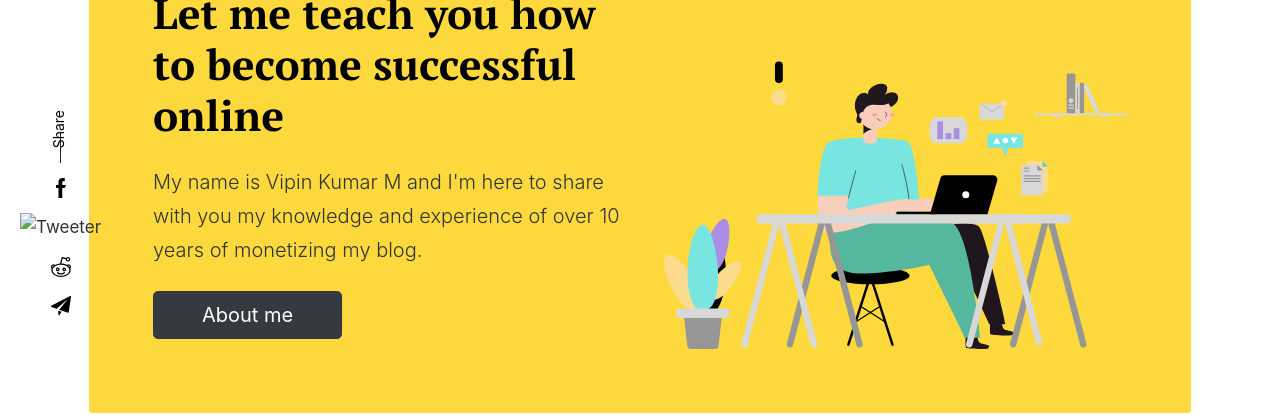
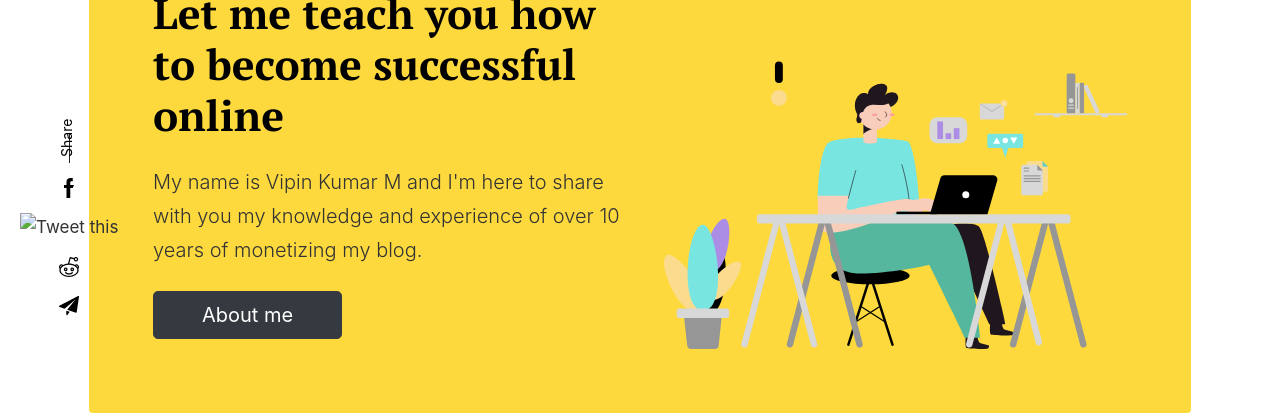
Before and after one commit to VipinMadhaan/vipinmadhaan.github.io, a Jekyll site: the page built from index.html, in a window 1280 px wide. Shown: the part 201-616 px from the top of the page. Built offline with Jekyll 4.4.1, drawn with Linux system fonts in a browser that asks for light colours; the list of posts is cut into pages by our own code; comment, search, counter and statistics services are not loaded.

Commit message:
updated share alt

```diff
--- a/_layouts/default.html
+++ b/_layouts/default.html
@@ -148,16 +148,16 @@
       </div>
       <div class="bg-dark" style="width: 1px; height: 30px; margin: 0px auto"></div>
       <div data-network="facebook" class="st-custom-button">
-        <img title="Share on Facebook" width="20" src="/assets/images/icons/fb.svg" alt="Facebook" />
+        <img title="Share on Facebook" width="20" src="/assets/images/icons/fb.svg" alt="Share on Facebook" />
       </div>
       <div data-network="twitter" class="st-custom-button">
-        <img title="Tweet this" width="20" src="/assets/images/icons/twitter.svg" alt="Tweeter" />
+        <img title="Tweet this" width="20" src="/assets/images/icons/twitter.svg" alt="Tweet this" />
       </div>
       <div data-network="reddit" class="st-custom-button">
-        <img title="Share on Reddit" width="20" src="/assets/images/icons/reddit.svg" alt="Reddit" />
+        <img title="Share on Reddit" width="20" src="/assets/images/icons/reddit.svg" alt="Share on Reddit" />
       </div>
       <div data-network="email" class="st-custom-button">
-        <img title="E-mail this" width="20" src="/assets/images/icons/email.svg" alt="E-mail" />
+        <img title="E-mail this" width="20" src="/assets/images/icons/email.svg" alt="E-mail this" />
       </div>
     </div>
 
```
